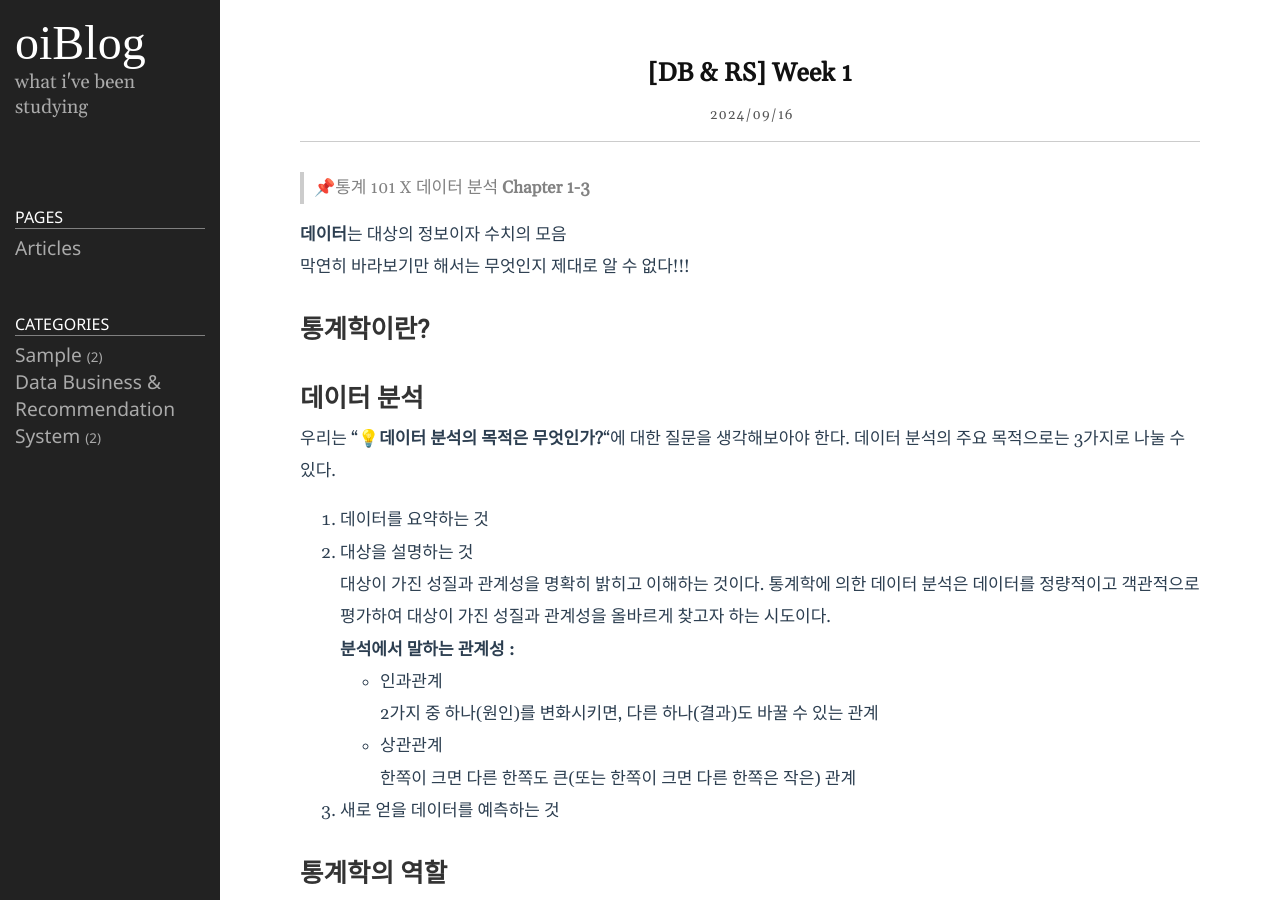
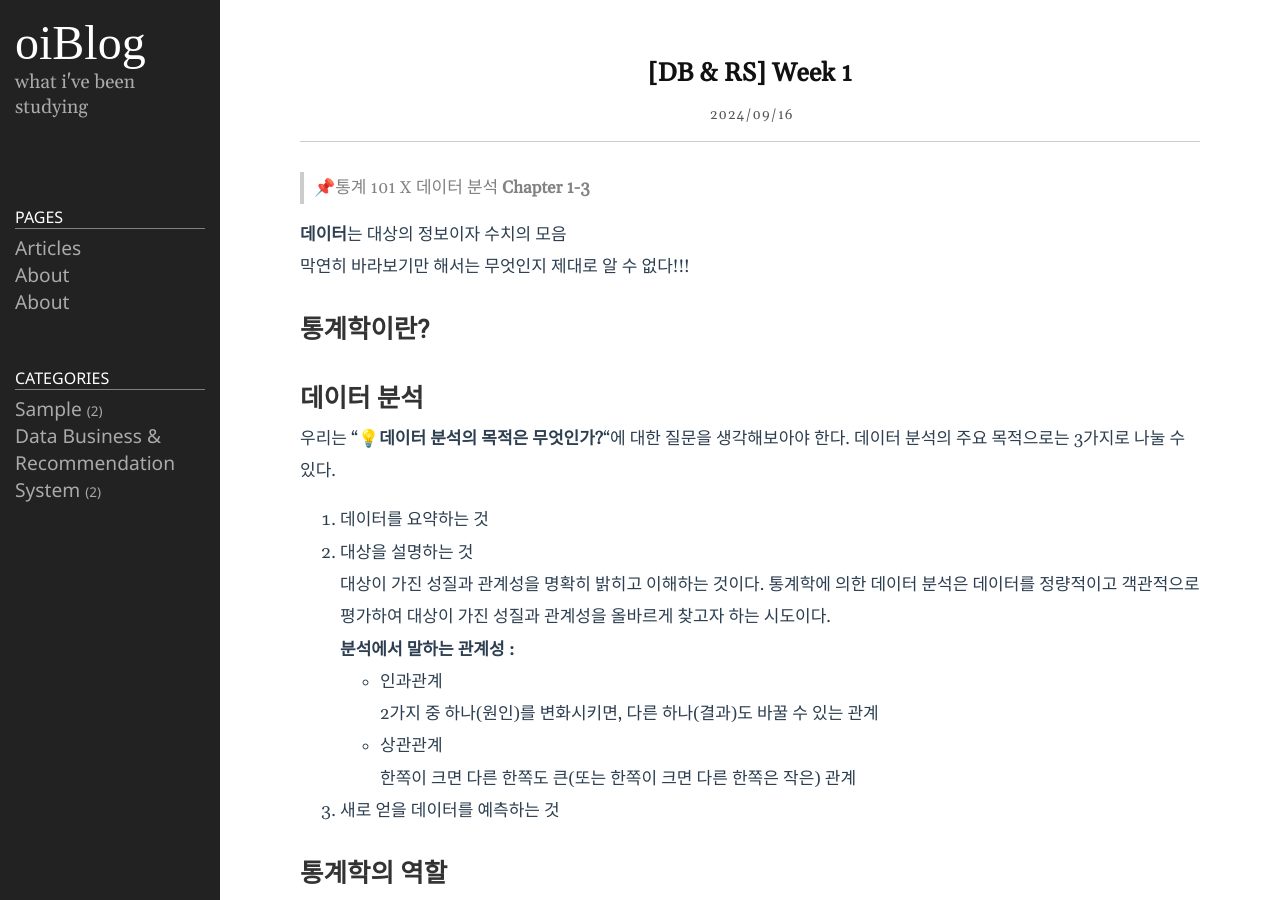
Before and after one commit to choiwlsd/choiwlsd.github.io, a Jekyll site: the page built from _posts/2024-09-16-DB-RS1.markdown, in a window 1280 px wide and 900 px high. Built offline with Jekyll 4.4.1, drawn with Linux system fonts in a browser that asks for light colours; some of the changed text lies outside the part shown.

Commit message:
Fix: modify setting

```diff
--- a/_includes/sidebar.html
+++ b/_includes/sidebar.html
@@ -19,7 +19,7 @@
 	  </li>
 	  {% assign pages_list = site.pages %}
 	  {% for node in pages_list %}
-	    {% if node.title != null and node.title != "About"%}
+	    {% if node.title != null %}
 	      {% if node.layout == "page" %}
 	        <li>
 	        	<a class="nav-item" href="{{ node.url }}">
--- a/_posts/2024-09-16-DB-RS1.markdown
+++ b/_posts/2024-09-16-DB-RS1.markdown
@@ -152,7 +152,7 @@ category: [Data Business & Recommendation System]
     범위의 넓이.
 
     연속변수의 히스토그램은 _구간폭을 어떻게 설정하는지에 따라_ 인상이 달라진다는 한계가 있다.
-    [Histogram by Bin Width](/public/img/240916/HistogramOfContinuousVar.png)
+    ![Histogram by Bin Width](/public/img/240916/HistogramOfContinuousVar.png)
 
 - Histogram of Categorical Variable
   **가로축에는 각 범주를**, 세로축에는 각 범주에 속하는 개수.
```
